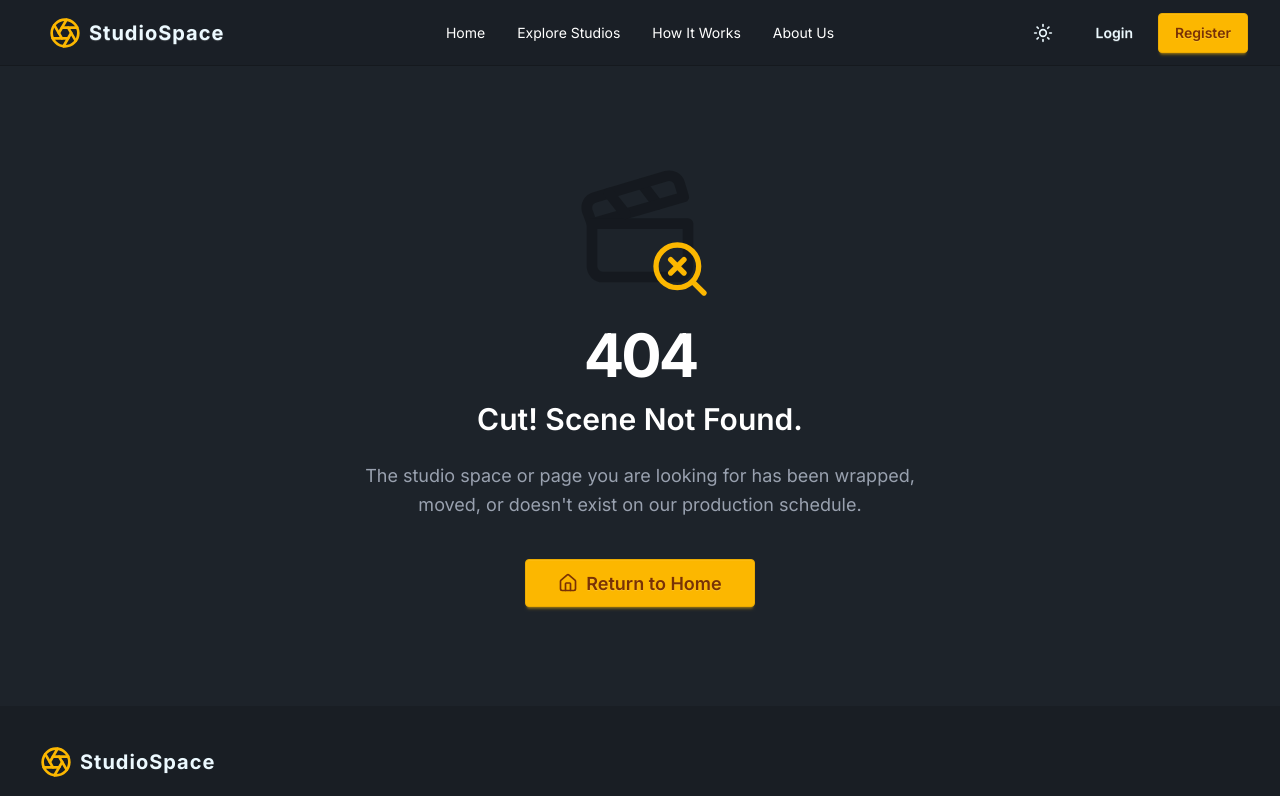
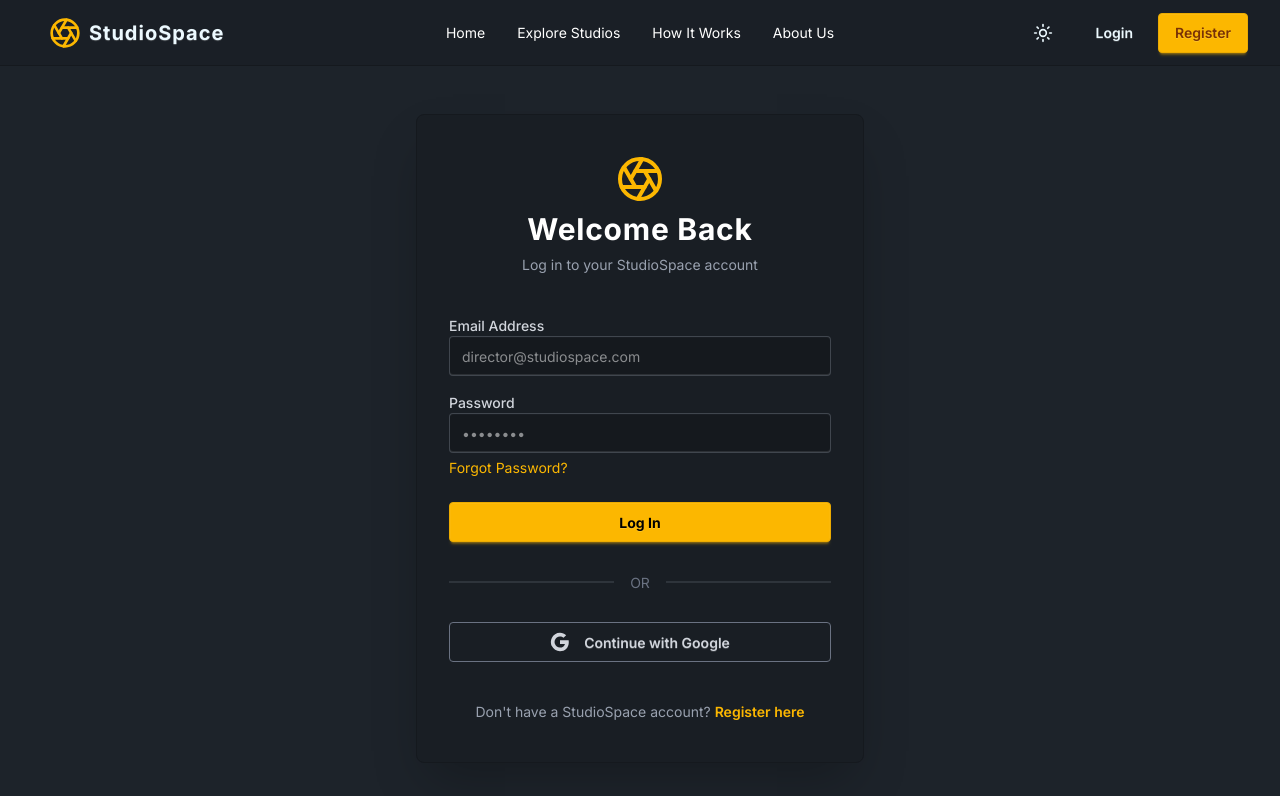
Before and after one commit to abdullahahmadmahee/Cat_Harry_Studio, a Next.js app: page /login in a window 1280 px wide. Before the commit this address had no page. Shown: the top 796 px of the page. Built offline with nearby package versions, Linux system fonts and the light colour scheme.

Commit message:
feat: build cinematic login page ui with form validation

```diff
--- /dev/null
+++ b/src/app/login/page.tsx
@@ -0,0 +1,97 @@
+"use client";
+
+import { useState } from "react";
+import Link from "next/link";
+import { Aperture } from "lucide-react";
+import toast from "react-hot-toast";
+
+export default function Login() {
+  const [email, setEmail] = useState("");
+  const [password, setPassword] = useState("");
+
+  const handleLogin = async (e: React.FormEvent) => {
+    e.preventDefault();
+    if (!email || !password) {
+      toast.error("Please fill in all fields");
+      return;
+    }
+    toast.success("UI Ready! Backend connection coming soon.");
+  };
+
+  const handleGoogleLogin = () => {
+    toast.success("Google UI Ready! Backend connection coming soon.");
+  };
+
+  return (
+    <main className="min-h-[85vh] flex items-center justify-center bg-base-100 px-4 py-12">
+      <div className="card w-full max-w-md bg-base-200 shadow-2xl border border-base-300">
+        <div className="card-body px-8 py-10">
+          <div className="flex flex-col items-center mb-8">
+            <Aperture className="w-12 h-12 text-warning mb-2" />
+            <h1 className="text-3xl font-bold text-white tracking-wide">Welcome Back</h1>
+            <p className="text-gray-400 text-sm mt-2">Log in to your StudioSpace account</p>
+          </div>
+
+          <form onSubmit={handleLogin} className="space-y-4">
+            <div className="form-control">
+              <label className="label">
+                <span className="label-text font-medium text-gray-300">Email Address</span>
+              </label>
+              <input
+                type="email"
+                placeholder="director@studiospace.com"
+                className="input input-bordered w-full bg-base-300 focus:border-warning focus:ring-1 focus:ring-warning"
+                value={email}
+                onChange={(e) => setEmail(e.target.value)}
+              />
+            </div>
+
+            <div className="form-control">
+              <label className="label">
+                <span className="label-text font-medium text-gray-300">Password</span>
+              </label>
+              <input
+                type="password"
+                placeholder="••••••••"
+                className="input input-bordered w-full bg-base-300 focus:border-warning focus:ring-1 focus:ring-warning"
+                value={password}
+                onChange={(e) => setPassword(e.target.value)}
+              />
+              <label className="label justify-end mt-1">
+                <Link href="#" className="label-text-alt text-warning hover:underline">
+                  Forgot Password?
+                </Link>
+              </label>
+            </div>
+
+            <button type="submit" className="btn btn-warning w-full mt-2 text-black font-bold">
+              Log In
+            </button>
+          </form>
+
+          <div className="divider text-gray-500 my-6">OR</div>
+
+          <button
+            onClick={handleGoogleLogin}
+            className="btn btn-outline w-full hover:bg-white hover:text-black text-gray-300 border-gray-500"
+          >
+            <svg className="w-5 h-5 mr-2" viewBox="0 0 24 24">
+              <path fill="currentColor" d="M22.56 12.25c0-.78-.07-1.53-.2-2.25H12v4.26h5.92c-.26 1.37-1.04 2.53-2.21 3.31v2.77h3.57c2.08-1.92 3.28-4.74 3.28-8.09z" />
+              <path fill="currentColor" d="M12 23c2.97 0 5.46-.98 7.28-2.66l-3.57-2.77c-.98.66-2.23 1.06-3.71 1.06-2.86 0-5.29-1.93-6.16-4.53H2.18v2.84C3.99 20.53 7.7 23 12 23z" />
+              <path fill="currentColor" d="M5.84 14.09c-.22-.66-.35-1.36-.35-2.09s.13-1.43.35-2.09V7.07H2.18C1.43 8.55 1 10.22 1 12s.43 3.45 1.18 4.93l2.85-2.22.81-.62z" />
+              <path fill="currentColor" d="M12 5.38c1.62 0 3.06.56 4.21 1.64l3.15-3.15C17.45 2.09 14.97 1 12 1 7.7 1 3.99 3.47 2.18 7.07l3.66 2.84c.87-2.6 3.3-4.53 6.16-4.53z" />
+            </svg>
+            Continue with Google
+          </button>
+
+          <p className="text-center text-sm text-gray-400 mt-8">
+            Don't have a StudioSpace account?{" "}
+            <Link href="/register" className="text-warning font-semibold hover:underline">
+              Register here
+            </Link>
+          </p>
+        </div>
+      </div>
+    </main>
+  );
+}
```
